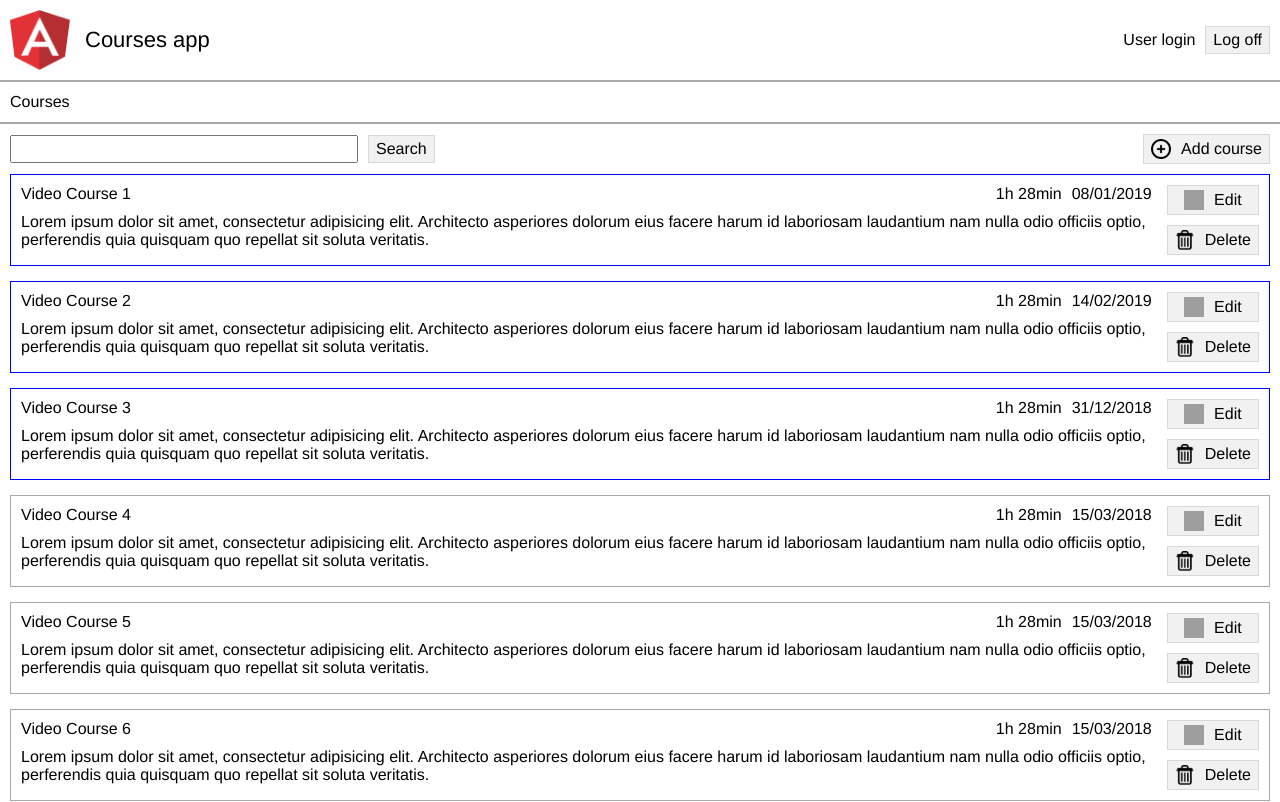
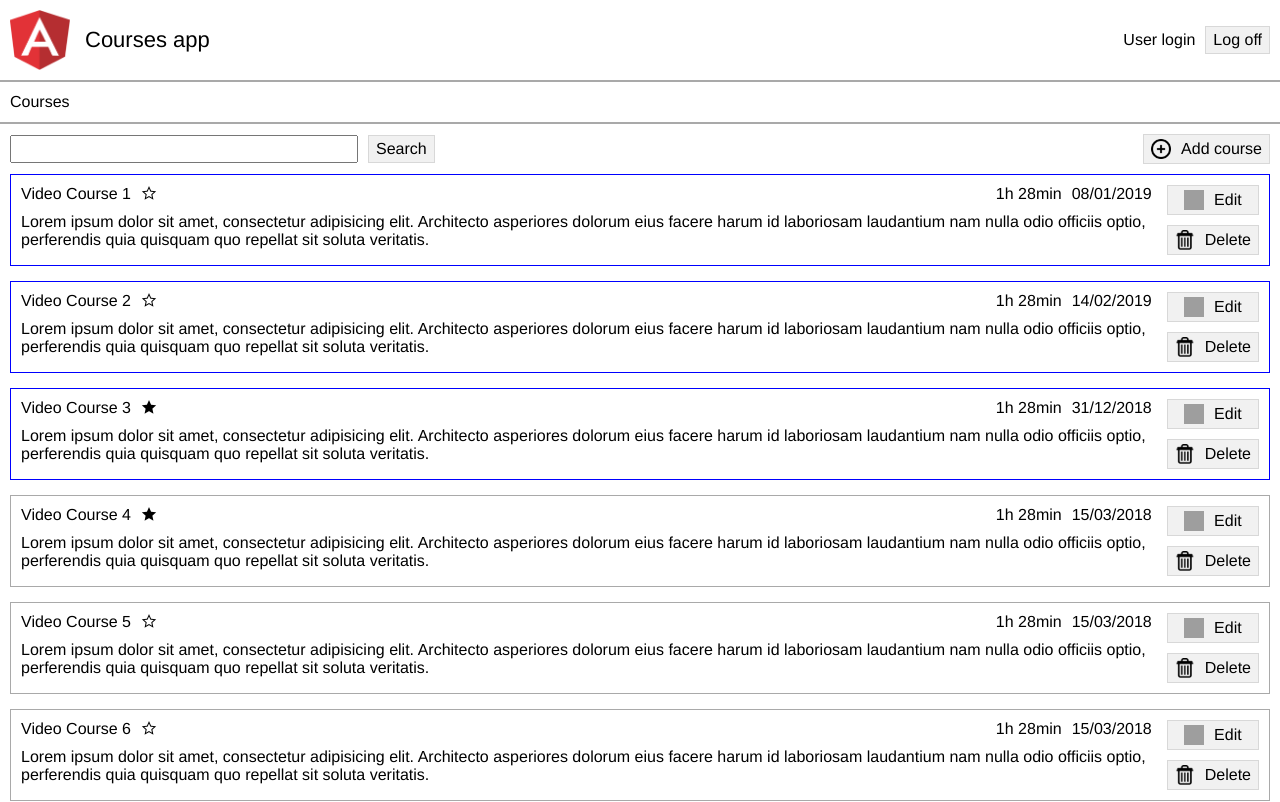
Before and after one commit to kotayk/ang-ment, an Angular app: page /courses-list in a window 1280 px wide. Shown: the top 802 px of the page. Built offline with nearby package versions, Linux system fonts and the light colour scheme; grey boxes are pictures that could not be loaded.

Commit message:
top rated sign

```diff
--- a/src/app/interfaces/icourse.ts
+++ b/src/app/interfaces/icourse.ts
@@ -3,5 +3,6 @@ export interface ICourse {
   title: string;
   creationDate: string;
   durationTime: string;
+  topRated: boolean;
   description: string;
 }
--- a/src/app/models/course.ts
+++ b/src/app/models/course.ts
@@ -5,5 +5,6 @@ export class Course implements ICourse {
   title: string;
   creationDate: string;
   durationTime: string;
+  topRated: boolean;
   description: string;
 }
--- a/src/app/pages/courses-list/course-item/course-item.component.html
+++ b/src/app/pages/courses-list/course-item/course-item.component.html
@@ -5,6 +5,7 @@
         <div class="course-item__info-block course-item__title">
           {{course.title}}
         </div>
+        <div [ngClass]="{'course-item__top-rated_empty': !course.topRated, 'course-item__top-rated_filled': course.topRated}" class="course-item__top-rated"></div>
       </div>
       <div class="course-item__info-inner">
         <div class="course-item__info-block">
--- a/src/app/pages/courses-list/course-item/course-item.component.scss
+++ b/src/app/pages/courses-list/course-item/course-item.component.scss
@@ -9,6 +9,19 @@
     display: flex;
     justify-content: space-between;
     margin-bottom: 10px;
+  }
+
+  &__top-rated {
+    width: 16px;
+    height: 16px;
+    &_empty {
+      background: url(/assets/img/star-empty.png) no-repeat 0 0;
+      background-size: contain;
+    }
+    &_filled {
+      background: url(/assets/img/star-filled.png) no-repeat 0 0;
+      background-size: contain;
+    }
   }
 
   &__info-inner {
--- a/src/mocks/courses.js
+++ b/src/mocks/courses.js
@@ -4,6 +4,7 @@ export default [
     title: 'Video Course 1',
     creationDate: '2019-01-08',
     durationTime: '1h 28min',
+    topRated: false,
     description: 'Lorem ipsum dolor sit amet, consectetur adipisicing elit. Architecto asperiores dolorum eius facere harum id laboriosam laudantium nam nulla odio officiis optio, perferendis quia quisquam quo repellat sit soluta veritatis.',
   },
   {
@@ -11,6 +12,7 @@ export default [
     title: 'Video Course 2',
     creationDate: '2019-02-14',
     durationTime: '1h 28min',
+    topRated: false,
     description: 'Lorem ipsum dolor sit amet, consectetur adipisicing elit. Architecto asperiores dolorum eius facere harum id laboriosam laudantium nam nulla odio officiis optio, perferendis quia quisquam quo repellat sit soluta veritatis.',
   },
   {
@@ -18,6 +20,7 @@ export default [
     title: 'Video Course 3',
     creationDate: '2018-12-31',
     durationTime: '1h 28min',
+    topRated: true,
     description: 'Lorem ipsum dolor sit amet, consectetur adipisicing elit. Architecto asperiores dolorum eius facere harum id laboriosam laudantium nam nulla odio officiis optio, perferendis quia quisquam quo repellat sit soluta veritatis.',
   },
   {
@@ -25,6 +28,7 @@ export default [
     title: 'Video Course 4',
     creationDate: '2018-03-15',
     durationTime: '1h 28min',
+    topRated: true,
     description: 'Lorem ipsum dolor sit amet, consectetur adipisicing elit. Architecto asperiores dolorum eius facere harum id laboriosam laudantium nam nulla odio officiis optio, perferendis quia quisquam quo repellat sit soluta veritatis.',
   },
   {
@@ -32,6 +36,7 @@ export default [
     title: 'Video Course 5',
     creationDate: '2018-03-15',
     durationTime: '1h 28min',
+    topRated: false,
     description: 'Lorem ipsum dolor sit amet, consectetur adipisicing elit. Architecto asperiores dolorum eius facere harum id laboriosam laudantium nam nulla odio officiis optio, perferendis quia quisquam quo repellat sit soluta veritatis.',
   },
   {
@@ -39,6 +44,7 @@ export default [
     title: 'Video Course 6',
     creationDate: '2018-03-15',
     durationTime: '1h 28min',
+    topRated: false,
     description: 'Lorem ipsum dolor sit amet, consectetur adipisicing elit. Architecto asperiores dolorum eius facere harum id laboriosam laudantium nam nulla odio officiis optio, perferendis quia quisquam quo repellat sit soluta veritatis.',
   },
   {
@@ -46,6 +52,7 @@ export default [
     title: 'Video Course 7',
     creationDate: '2018-03-15',
     durationTime: '1h 28min',
+    topRated: false,
     description: 'Lorem ipsum dolor sit amet, consectetur adipisicing elit. Architecto asperiores dolorum eius facere harum id laboriosam laudantium nam nulla odio officiis optio, perferendis quia quisquam quo repellat sit soluta veritatis.',
   }
 ]
```
Also changed, not shown: src/assets/img/star-empty.png (added), src/assets/img/star-filled.png (added).
